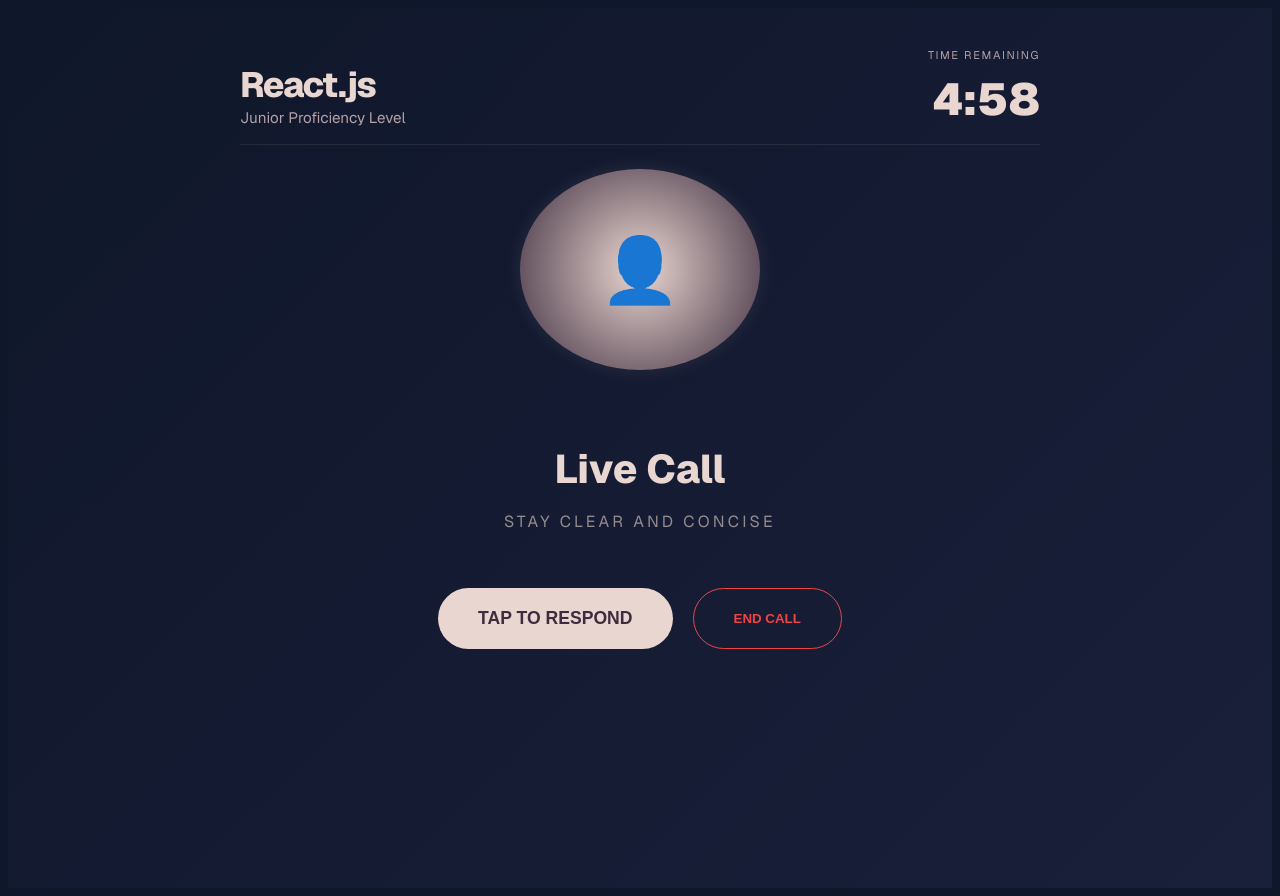
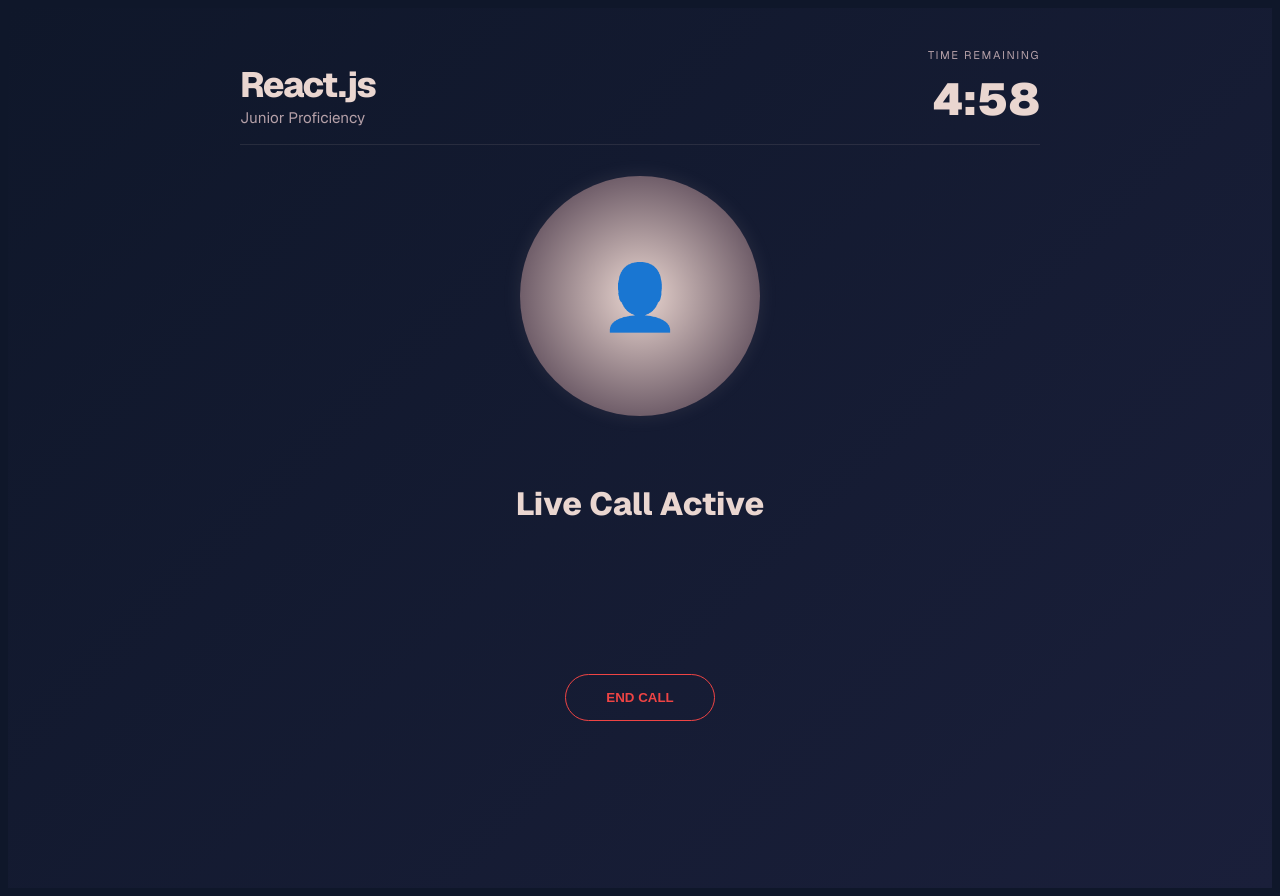
Before and after one commit to anvitas06/ai-mock-interview, a Next.js app: page / in a window 1280 px wide. Both pictures are taken after a click on the button "React.js". Built offline with nearby package versions, Linux system fonts and the light colour scheme.

Commit message:
feat: implement call history, live subtitles, and hands-free voice loop

```diff
--- a/src/app/page.js
+++ b/src/app/page.js
@@ -21,6 +21,7 @@
     const [isLoading, setIsLoading] = useState(false);
     const [liveAnswer, setLiveAnswer] = useState("");
     const [voiceGender, setVoiceGender] = useState('female');
+    const [interimTranscript, setInterimTranscript] = useState("");
 
     const messagesEndRef = useRef(null);
     const recognitionRef = useRef(null);
@@ -69,49 +70,54 @@
         const selectedVoice = voices.find(v => {
             const name = v.name.toLowerCase();
             const isEnglish = v.lang.includes('en');
-
             if (voiceGender === 'male') {
-                return isEnglish && (name.includes('google us english') || name.includes('guy') || name.includes('david') || name.includes('male'));
+                return isEnglish && (name.includes('google us english') || name.includes('guy') || name.includes('david'));
             } else {
-                return isEnglish && (name.includes('google uk english female') || name.includes('zira') || name.includes('aria') || name.includes('female'));
+                return isEnglish && (name.includes('google uk english female') || name.includes('aria'));
             }
         });
 
         if (selectedVoice) utterance.voice = selectedVoice;
+        utterance.rate = 0.9;
 
-        utterance.rate = 0.9;
-        utterance.pitch = voiceGender === 'male' ? 0.8 : 1.0;
+        utterance.onend = () => {
+            if (!isInterviewComplete) {
+                startListening();
+            }
+        };
+
         window.speechSynthesis.speak(utterance);
     };
 
     const startListening = () => {
-        if (isListening) {
-            recognitionRef.current?.stop();
-            return;
-        }
-        stopVoice(); // 🚨 KILL AI VOICE IMMEDIATELY WHEN USER STARTS
+        if (!('webkitSpeechRecognition' in window) && !('SpeechRecognition' in window)) return;
 
+        stopVoice();
         const SpeechRecognition = window.SpeechRecognition || window.webkitSpeechRecognition;
         const recognition = new SpeechRecognition();
         recognitionRef.current = recognition;
+
         recognition.lang = 'en-US';
+        recognition.continuous = false;
+        recognition.interimResults = true;
 
-        recognition.onstart = () => setIsListening(true);
-
-        // 🚨 AUTOMATIC SUBMISSION: When the user stops talking, it sends automatically
-        recognition.onend = () => {
-            setIsListening(false);
-            if (textInput.trim()) {
-                // We simulate the form submit here
+        recognition.onresult = (event) => {
+            let interim = "";
+            for (let i = event.resultIndex; i < event.results.length; ++i) {
+                if (event.results[i].isFinal) {
+                    const transcript = event.results[i][0].transcript;
+                    setTextInput(transcript);
+                    setInterimTranscript("");
                     const syntheticEvent = { preventDefault: () => {} };
-                handleFinalSubmit(syntheticEvent);
+                    handleFinalSubmit(syntheticEvent, transcript);
+                } else {
+                    interim += event.results[i][0].transcript;
+                    setInterimTranscript(interim);
+                }
             }
         };
 
-        recognition.onresult = (event) => {
-            const transcript = event.results[0][0].transcript;
-            setTextInput(transcript);
-        };
+        recognition.onend = () => setIsListening(false);
         recognition.start();
     };
 
@@ -134,15 +140,16 @@
         setTimeout(() => speakText(introMsg), 500);
     };
 
-    const handleFinalSubmit = async (e) => {
-        e.preventDefault();
-        if (!textInput.trim() || isLoading || isInterviewComplete || !selectedRole) return;
+    const handleFinalSubmit = async (e, directTranscript = null) => {
+        if (e) e.preventDefault();
+        const finalPayload = directTranscript || textInput;
+        if (!finalPayload.trim() || isLoading || isInterviewComplete || !selectedRole) return;
 
         stopVoice();
         clearInterval(timerRef.current);
         setTimerActive(false);
 
-        const userText = textInput;
+        const userText = finalPayload;
         setTextInput("");
         setIsLoading(true);
         setLiveAnswer("");
@@ -153,16 +160,12 @@
         const nextCount = questionCount + 1;
         setQuestionCount(nextCount);
 
-        // 🚨 NEW PERSONA: "Elite Executive Mentor"
-// 🧠 NEW PERSONA: "The Active Architect"
         let strictInstructions = `You are a Senior Technical Lead interviewing a candidate for a ${level} ${selectedRole} role.
 
 INTERACTION STYLE:
-1. ACTIVE LISTENING: Start by briefly evaluating their last answer. If they missed something crucial, point it out politely (e.g., "You handled the logic well, though you didn't mention memory complexity.")
-2. ADAPTIVE QUESTIONS: Don't just ask a random question. Try to make Question ${nextCount} follow the flow of the conversation.
-3. PROFESSIONAL VIBE: Be conversational but high-standards. No "robot talk."
-
-Current Status: `;
+1. ACTIVE LISTENING: Start by briefly evaluating their last answer.
+2. ADAPTIVE QUESTIONS: Follow the conversation flow.
+3. PROFESSIONAL VIBE: Conversational but high-standards. No robot talk.`;
 
         if (nextCount < 5) {
             strictInstructions += `Provide a 1-sentence feedback on their last response, then ask Question ${nextCount} of 4. Ensure the question is a realistic industry-standard problem for a ${level} level.`;
@@ -205,6 +208,15 @@
                 setTimerActive(true);
             } else {
                 setIsInterviewComplete(true);
+                const reportData = {
+                    id: Date.now(),
+                    role: selectedRole,
+                    level: level,
+                    date: new Date().toLocaleDateString(),
+                    content: accumulatedText
+                };
+                const existingHistory = JSON.parse(localStorage.getItem('intervu_history') || '[]');
+                localStorage.setItem('intervu_history', JSON.stringify([reportData, ...existingHistory]));
             }
         } catch (error) {
             console.error("Fetch Error:", error);
@@ -337,26 +349,67 @@
                                 </motion.button>
                             ))}
                         </div>
+                        <button
+                            onClick={() => setView('history')}
+                            style={{ marginTop: '30px', opacity: 0.6, background: 'transparent', border: 'none', color: '#EAD6D0', cursor: 'pointer', textDecoration: 'underline', width: '100%' }}
+                        >
+                            View Past Call Reports
+                        </button>
+                    </div>
+               ) : view === 'history' ? (
+                    <div style={{ display: 'flex', flexDirection: 'column', gap: '24px' }}>
+                        <div style={{ display: 'flex', justifyContent: 'space-between', alignItems: 'center' }}>
+                            <h1 style={{ fontSize: '2.5rem', fontWeight: '900' }}>Call History</h1>
+                            <button onClick={() => setView('landing')} style={{ color: '#EAD6D0', background: 'rgba(234,214,208,0.1)', padding: '10px 20px', borderRadius: '12px', border: 'none', cursor: 'pointer' }}>BACK</button>
+                        </div>
+                        <div style={{ display: 'flex', flexDirection: 'column', gap: '16px' }}>
+                            {typeof window !== 'undefined' && JSON.parse(localStorage.getItem('intervu_history') || '[]').length > 0 ? (
+                                JSON.parse(localStorage.getItem('intervu_history')).map((item) => (
+                                    <motion.div
+                                        key={item.id}
+                                        whileHover={{ x: 10 }}
+                                        style={{ padding: '24px', background: 'rgba(61, 44, 63, 0.3)', borderRadius: '20px', border: '1px solid rgba(234, 214, 208, 0.1)', cursor: 'pointer' }}
+                                        onClick={() => {
+                                            setMessages([{ id: 'hist', role: 'assistant', content: item.content }]);
+                                            setSelectedRole(item.role);
+                                            setLevel(item.level);
+                                            setIsInterviewComplete(true);
+                                            setView('interview');
+                                        }}
+                                    >
+                                        <div style={{ display: 'flex', justifyContent: 'space-between', alignItems: 'center' }}>
+                                            <div>
+                                                <h3 style={{ margin: 0, fontSize: '1.4rem' }}>{item.role}</h3>
+                                                <span style={{ opacity: 0.6, fontSize: '0.9rem' }}>{item.level} • {item.date}</span>
+                                            </div>
+                                            <span>📄</span>
+                                        </div>
+                                    </motion.div>
+                                ))
+                            ) : (
+                                <p style={{ opacity: 0.5, textAlign: 'center', marginTop: '40px' }}>No past calls found.</p>
+                            )}
+                        </div>
                     </div>
                 ) : (
                     <div style={{ display: 'flex', flexDirection: 'column', height: '85vh', gap: '24px' }}>
-
-                    {/* 1. KEEP YOUR HEADER (This shows the Role and Timer) */}
                         <div style={{ display: 'flex', justifyContent: 'space-between', alignItems: 'flex-end', paddingBottom: '16px', borderBottom: '0.5px solid rgba(234, 214, 208, 0.1)' }}>
                             <div>
                                 <h2 style={{ margin: 0, fontSize: '2.2rem', fontWeight: '800', color: '#EAD6D0', letterSpacing: '-0.04em' }}>{selectedRole}</h2>
-                            <span style={{ color: '#b5a0a8', fontSize: '0.95rem' }}>{level} Proficiency Level</span>
+                                <span style={{ color: '#b5a0a8', fontSize: '0.95rem' }}>{level} Proficiency</span>
                             </div>
+                            {!isInterviewComplete && (
                                 <div style={{ textAlign: 'right' }}>
                                     <span style={{ fontSize: '0.7rem', textTransform: 'uppercase', color: '#b5a0a8', letterSpacing: '0.15em', display: 'block', marginBottom: '8px' }}>Time Remaining</span>
                                     <div style={{ fontSize: '2.8rem', fontWeight: '900', color: timeLeft < 30 ? '#ef4444' : '#EAD6D0' }}>
                                         {Math.floor(timeLeft / 60)}:{(timeLeft % 60).toString().padStart(2, '0')}
                                     </div>
                                 </div>
+                            )}
                         </div>
 
-                    {/* 2. 🚨 PASTE THE VOICE CALL UI RIGHT HERE 🚨 */}
-                    <div style={{ display: 'flex', flexDirection: 'column', alignItems: 'center', justifyContent: 'center', height: '60vh', gap: '40px' }}>
+                        {!isInterviewComplete ? (
+                            <div style={{ flex: 1, display: 'flex', flexDirection: 'column', alignItems: 'center', justifyContent: 'center', gap: '40px', position: 'relative' }}>
                                 <motion.div
                                     animate={{
                                         scale: isListening ? [1, 1.1, 1] : isLoading ? [1, 1.05, 1] : 1,
@@ -371,35 +424,58 @@
                                 >
                                     <span style={{ fontSize: '4rem' }}>{isListening ? '🎙️' : isLoading ? '🧠' : '👤'}</span>
                                 </motion.div>
-
                                 <div style={{ textAlign: 'center' }}>
-                            <h2 style={{ fontSize: '2.5rem', fontWeight: '800', marginBottom: '10px' }}>
-                                {isListening ? "Listening..." : isLoading ? "Thinking..." : isInterviewComplete ? "Call Ended" : "Live Call"}
+                                    <h2 style={{ fontSize: '2rem', fontWeight: '800', marginBottom: '10px' }}>
+                                        {isListening ? "Listening..." : isLoading ? "Mentor is Thinking..." : "Live Call Active"}
                                     </h2>
-                            <p style={{ opacity: 0.6, letterSpacing: '0.2em', textTransform: 'uppercase' }}>
-                                {isInterviewComplete ? "Generating Assessment" : "Stay Clear and Concise"}
-                            </p>
                                 </div>
-
-                        <div style={{ display: 'flex', gap: '20px' }}>
-                            {!isInterviewComplete && (
-                                <button
-                                    onClick={startListening}
-                                    style={{ padding: '20px 40px', borderRadius: '40px', background: '#EAD6D0', color: '#3D2C3F', fontWeight: '800', border: 'none', cursor: 'pointer', fontSize: '1.1rem' }}
-                                >
-                                    {isListening ? "I'M LISTENING..." : "TAP TO RESPOND"}
-                                </button>
-                            )}
+                                <div style={{
+                                    minHeight: '60px',
+                                    width: '100%',
+                                    textAlign: 'center',
+                                    padding: '0 40px',
+                                    fontSize: '1.2rem',
+                                    fontStyle: 'italic',
+                                    color: '#b5a0a8',
+                                    opacity: interimTranscript ? 1 : 0
+                                }}>
+                                    "{interimTranscript}"
+                                </div>
                                 <button
                                     onClick={() => { stopVoice(); setView('landing'); }}
-                                style={{ padding: '20px 40px', borderRadius: '40px', background: 'transparent', color: '#ef4444', border: '1px solid #ef4444', fontWeight: '700', cursor: 'pointer' }}
+                                    style={{ padding: '15px 40px', borderRadius: '40px', background: 'transparent', color: '#ef4444', border: '1px solid #ef4444', fontWeight: '700', cursor: 'pointer' }}
                                 >
-                                {isInterviewComplete ? "BACK TO HOME" : "END CALL"}
+                                    END CALL
                                 </button>
                             </div>
+                        ) : (
+                            <motion.div
+                                initial={{ opacity: 0, y: 20 }}
+                                animate={{ opacity: 1, y: 0 }}
+                                style={{ flex: 1, overflowY: 'auto', paddingRight: '10px' }}
+                            >
+                                <div style={{
+                                    background: 'rgba(30, 41, 59, 0.5)',
+                                    backdropFilter: 'blur(20px)',
+                                    padding: '40px',
+                                    borderRadius: '32px',
+                                    border: '1px solid rgba(234, 214, 208, 0.2)'
+                                }}>
+                                    <h1 style={{ fontSize: '2.5rem', marginBottom: '30px', fontWeight: '900' }}>Interview Summary</h1>
+                                    {messages.filter(m => m.content.includes("ASSESSMENT REPORT")).map((m) => (
+                                        <div key={m.id} className="prose prose-invert max-w-none" style={{ color: '#EAD6D0' }}>
+                                            <ReactMarkdown>{m.content}</ReactMarkdown>
                                         </div>
-                    {/* 🚨 END OF VOICE CALL UI 🚨 */}
-
+                                    ))}
+                                    <button
+                                        onClick={() => { stopVoice(); setView('landing'); setIsInterviewComplete(false); }}
+                                        style={{ marginTop: '40px', width: '100%', padding: '20px', borderRadius: '20px', background: '#EAD6D0', color: '#3D2C3F', fontWeight: '800', border: 'none', cursor: 'pointer' }}
+                                    >
+                                        START NEW MOCK INTERVIEW
+                                    </button>
+                                </div>
+                            </motion.div>
+                        )}
                     </div>
                 )}
             </div>
```
Lines whose indentation alone changed are shown as unchanged.
